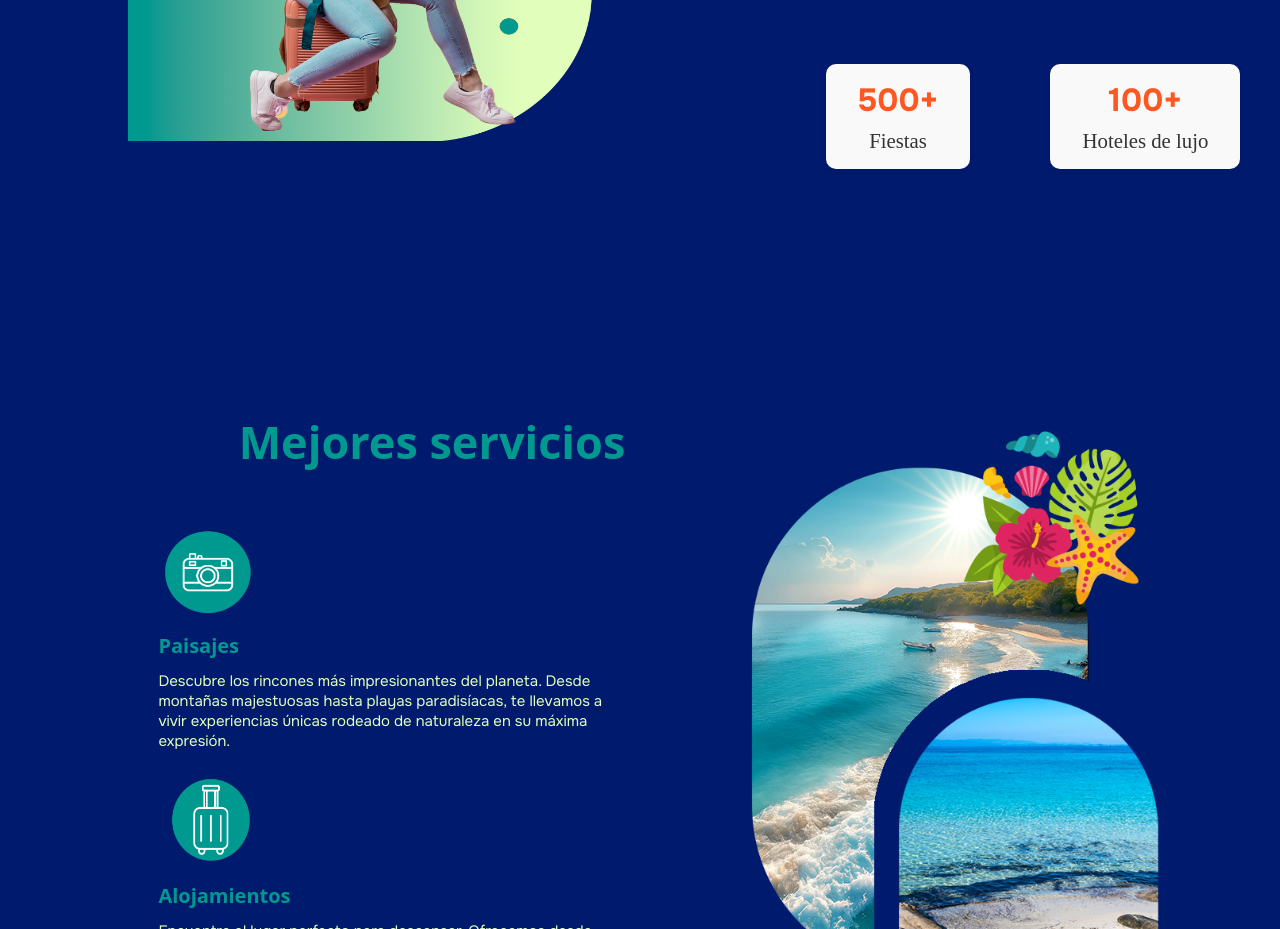
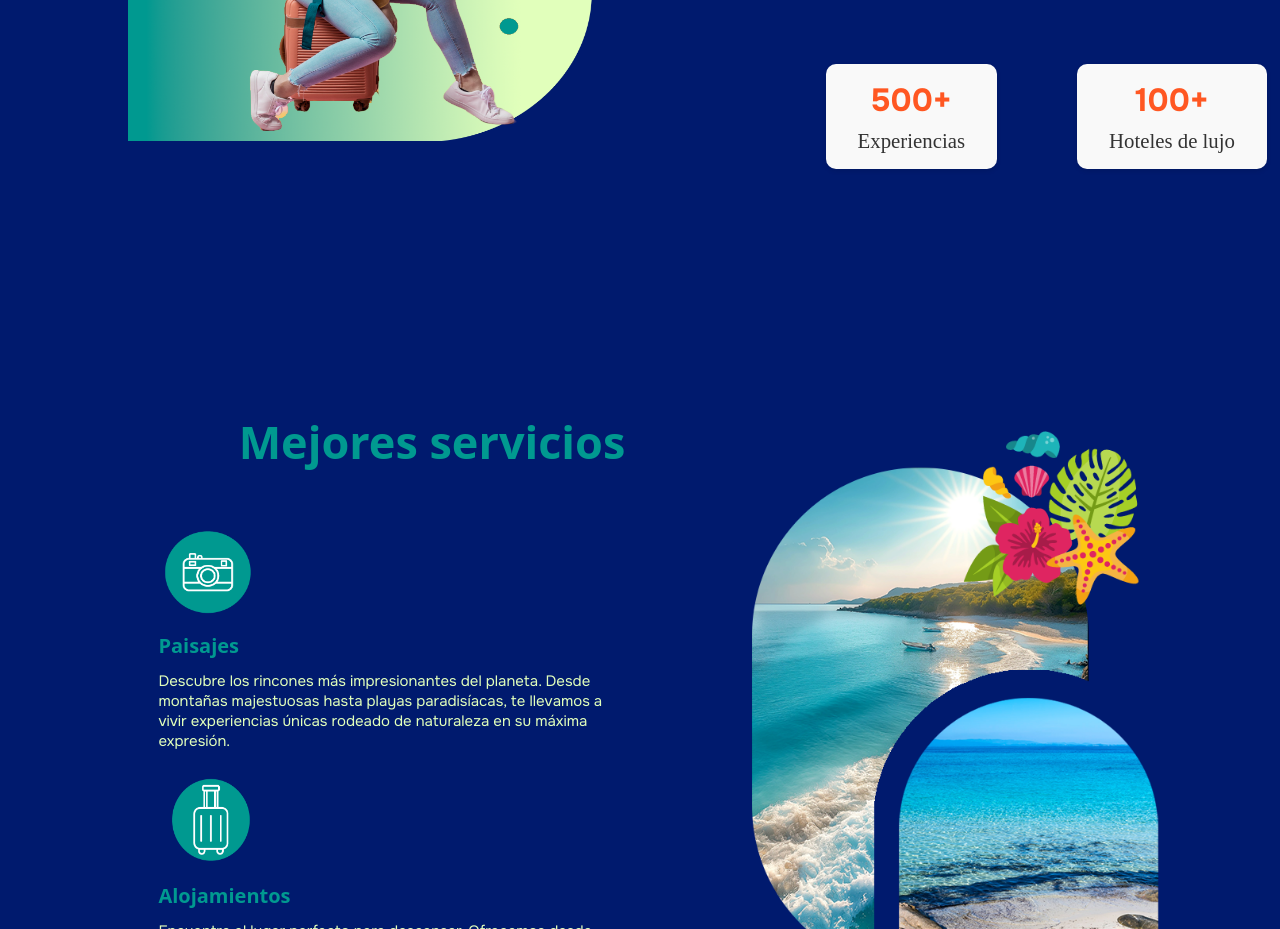
Before and after one commit to LuciaCarballo/project-promo51-module-1-team-4, a website built with Vite: page src/index.html in a window 1280 px wide. Shown: the part 1760-2689 px from the top of the page. Built offline with nearby package versions, Linux system fonts and the light colour scheme; a web font is replaced by a local one.

Commit message:
add changes

```diff
--- a/src/partials/body.html
+++ b/src/partials/body.html
@@ -37,7 +37,7 @@
             <div class="main__section2-stats">
               <div class="main__section2-item">
                 <p class="main__section2-number">500+</p>
-                <p class="main__section2-label">Fiestas</p>
+                <p class="main__section2-label">Experiencias</p>
               </div>
               <div class="main__section2-item">
                 <p class="main__section2-number">100+</p>
--- a/src/scss/layout/_body.scss
+++ b/src/scss/layout/_body.scss
@@ -1,5 +1,4 @@
-* {
-    box-sizing: border-box;
+ * {    box-sizing: border-box;
      margin: 0;
      padding: 0;
    }
@@ -143,8 +142,7 @@ height: 30%;
    gap: 5rem;
  }
 
-.main__section2-item {
-  display: flex;
+ .main__section2-item {   display: flex;
    flex-direction: column;
    justify-content: center;
    align-items: center;
```
Lines whose indentation alone changed are shown as unchanged.
